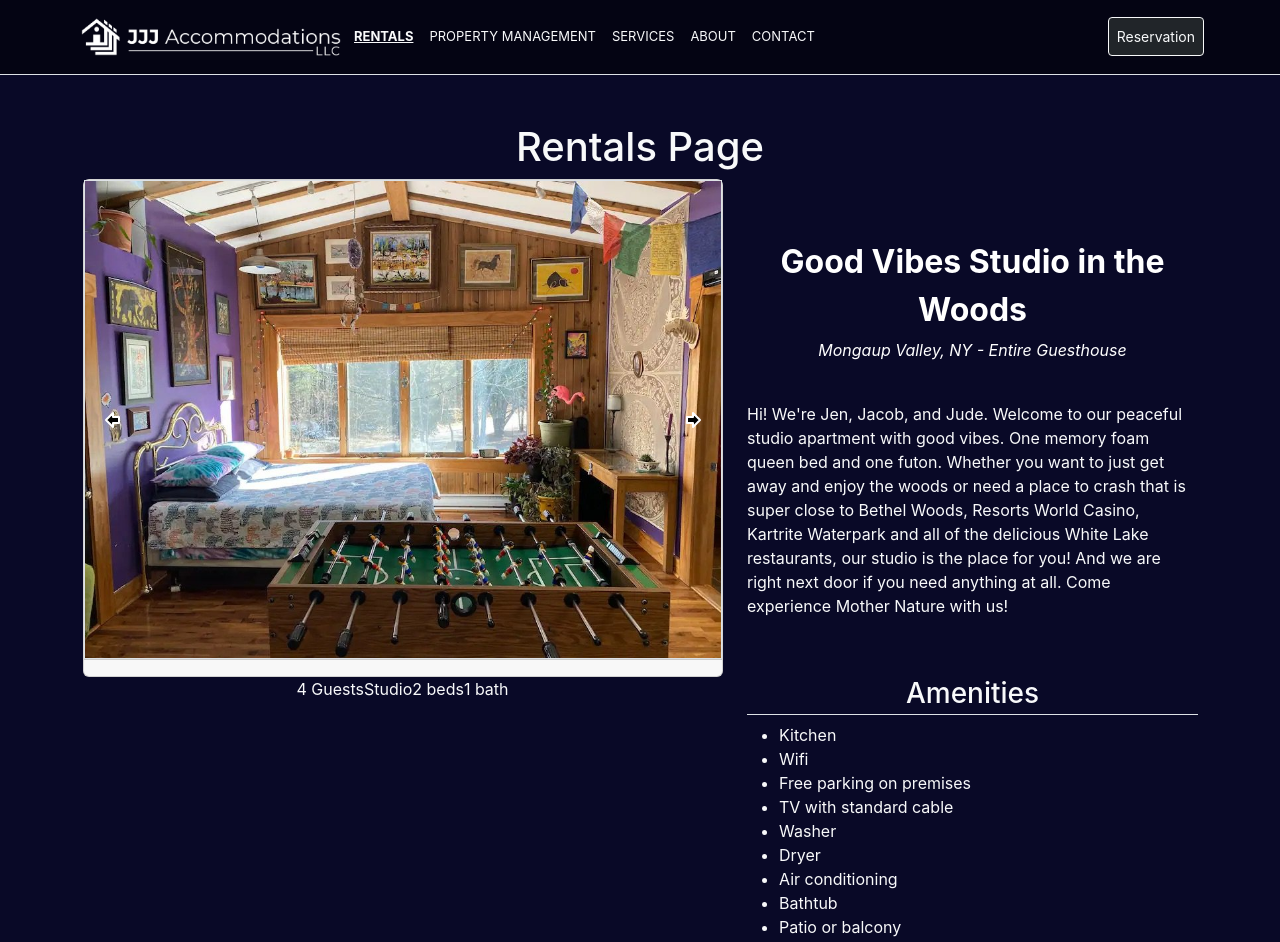
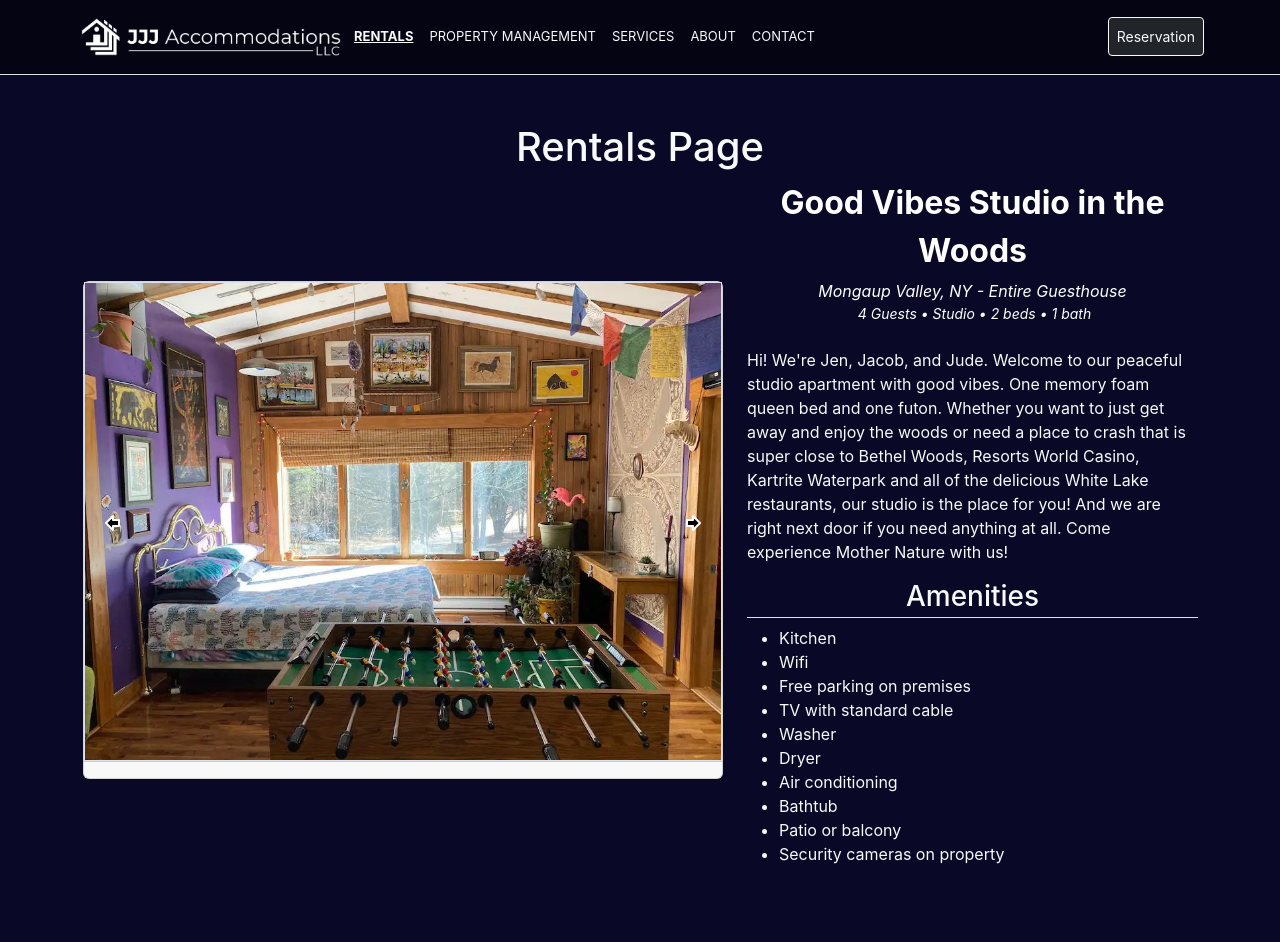
Before and after one commit to Jon-Grabowski/jjj-accommodations, a React (Create React App) app: page /rentals in a window 1280 px wide. Shown: the top 942 px of the page. Built offline with nearby package versions, Linux system fonts and the light colour scheme.

Commit message:
more layout adjustments

```diff
--- a/src/components/Rentals/Rentals.js
+++ b/src/components/Rentals/Rentals.js
@@ -11,6 +11,15 @@ function Rentals() {
         return <li>{amenity}</li>
     })
 
+    // const detailsList = details.map((detail) => {
+    //     return <li className='list-group-item'>{detail}</li>
+    // })
+
+    const detailsList = details.map((detail, index) => {
+        if (index === details.length-1) return <span className='ms-1 fst-italic'>{detail}</span>
+        else return <span className='ms-1 fst-italic'>{`${detail} •`}</span>
+    })
+
     return (
         <div className='mt-5 container-lg'>
             <h1>Rentals Page</h1>
@@ -22,36 +31,38 @@ function Rentals() {
                 <div className='col-md-5 d-flex flex-column' style={{height:'100%'}}>
                     <div className="mb-4 text-white">
                         <p className='fs-2 fw-bold mb-1'>{name}</p>
-                        <p className='fst-italic'>{location} - {type}</p>
+                        <p className='fst-italic mb-0'>{location} - {type}</p>
+                        <div className='d-flex justify-content-center' style={{fontSize: '14px'}}>
+                            {detailsList}
+                        </div>
                     </div>
                     <p className="card-text text-start">{description}</p>
+                    <div className=''>
+                        <h3 className='border-bottom pb-1 fs-3'>Amenities</h3>
+                        <ul className='text-start'>
+                            {amenitiesList}
+                        </ul>
+                    </div>
                 </div>
 
             </div>
 
-            <div className='row'>
-                <div className="col-md-7">
-                    <p>{details}</p>
-                </div>
-                <div className='col-md-5'>
-                    <h3 className='border-bottom pb-1'>Amenities</h3>
+            {/* <div className='row'>
+                <div className='col-md-6'>
+                    <h3 className='border-bottom pb-1 fs-3'>Amenities</h3>
                     <ul className='text-start'>
                         {amenitiesList}
                     </ul>
                 </div>
-            </div>
-
-            {/* <div className='d-flex justify-content-center flex-wrap bg-white bg-opacity-25'>
-                <div className=" border" style={{maxWidth: '20rem'}}>
-                    <p className="card-text">{description}</p>
-                </div>
-                <div className=' border'>
-                    <h3 className='border-bottom pb-1'>Amenities</h3>
-                    <ul className='text-start'>
-                        {amenitiesList}
-                    </ul>
+                <div className="col-md-6">
+                    <h3 className='border-bottom pb-1 fs-3'>Details</h3>
+                    <p>{detailsList}</p>
                 </div>
             </div> */}
+
+            <div className='d-flex justify-content-center gap-3'>
+
+            </div>
 
         </div>
     )
```
